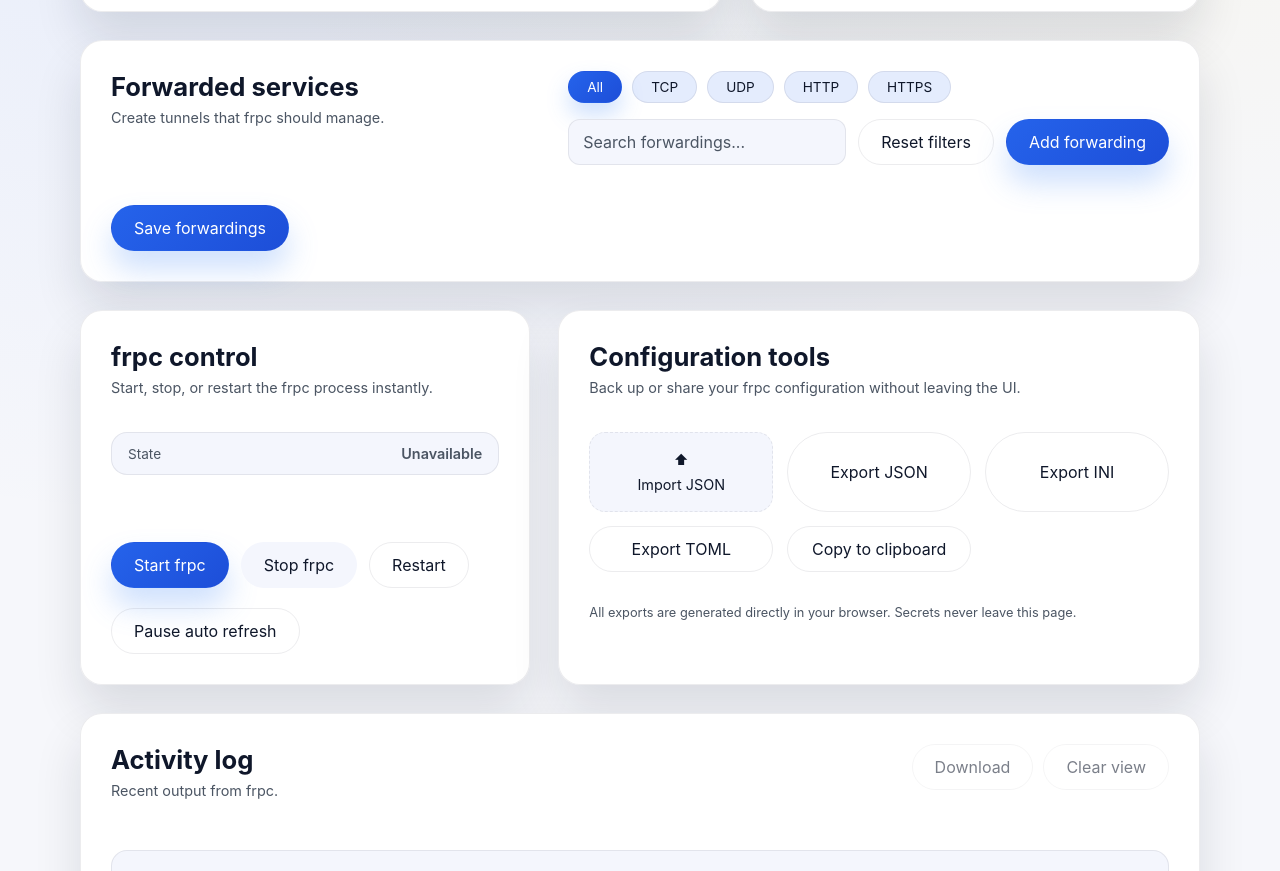
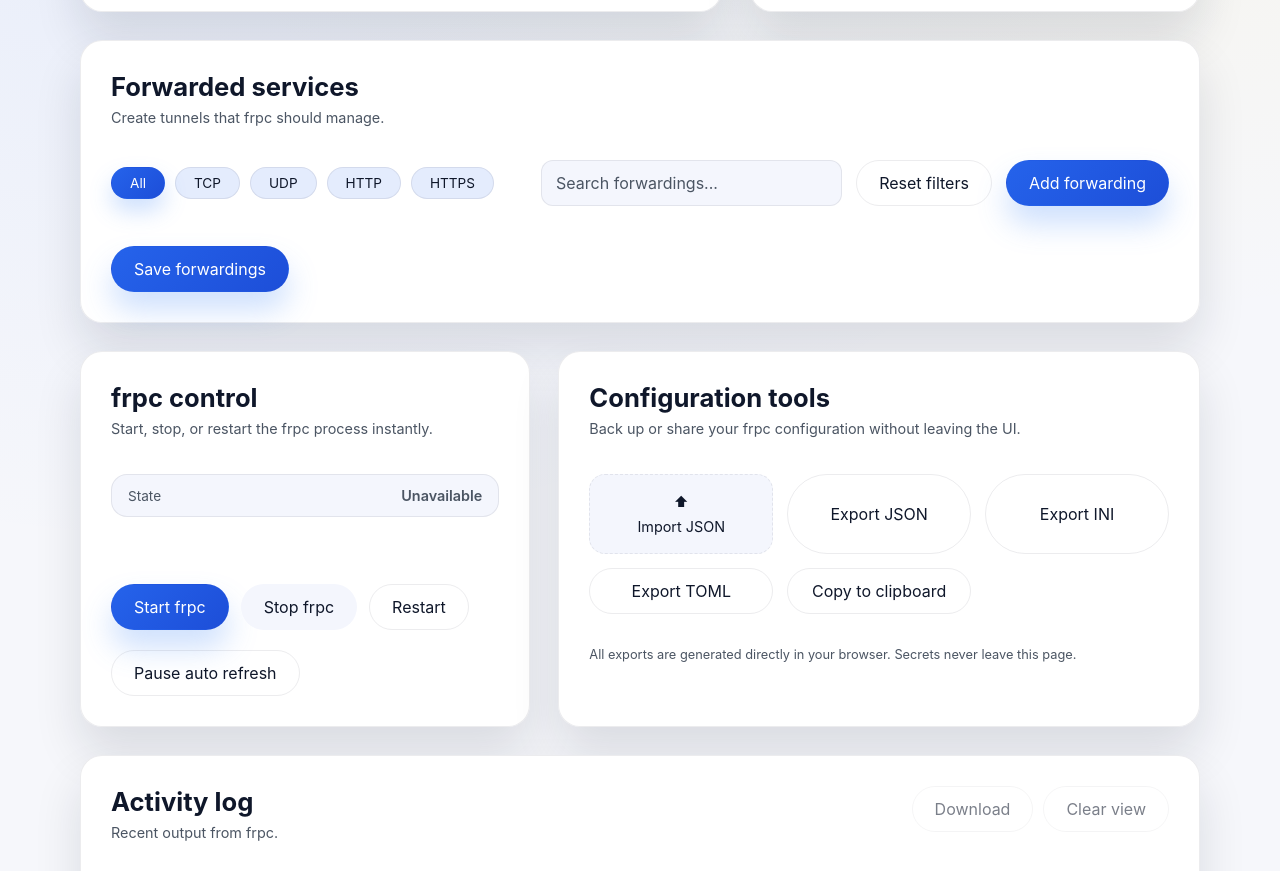
Before and after one commit to nooblk-98/Frpc-Ui, a website: page public/index.html in a window 1280 px wide. Shown: the part 1217-2088 px from the top of the page. Drawn offline with Linux system fonts and the light colour scheme; no server answers.

Commit message:
Adjust forwarding toolbar layout

```diff
--- a/public/styles.css
+++ b/public/styles.css
@@ -270,6 +270,44 @@
   flex-direction: column;
   align-items: stretch;
   gap: 16px;
+}
+
+#proxies-section .section-actions {
+  width: 100%;
+}
+
+#proxies-section .toolbar-row {
+  width: 100%;
+}
+
+@media (min-width: 960px) {
+  #proxies-section .section-header {
+    align-items: center;
+  }
+
+  #proxies-section .section-actions.column {
+    flex-direction: row;
+    align-items: center;
+    justify-content: space-between;
+    gap: 24px;
+  }
+
+  #proxies-section .filter-chips {
+    flex: 1 1 auto;
+  }
+
+  #proxies-section .toolbar-row {
+    width: auto;
+    flex: 1 1 auto;
+    justify-content: flex-end;
+    flex-wrap: nowrap;
+    gap: 14px;
+  }
+
+  #proxies-section .toolbar-row input[type='search'] {
+    flex: 1 1 280px;
+    max-width: 360px;
+  }
 }
 
 .form-grid {
```
